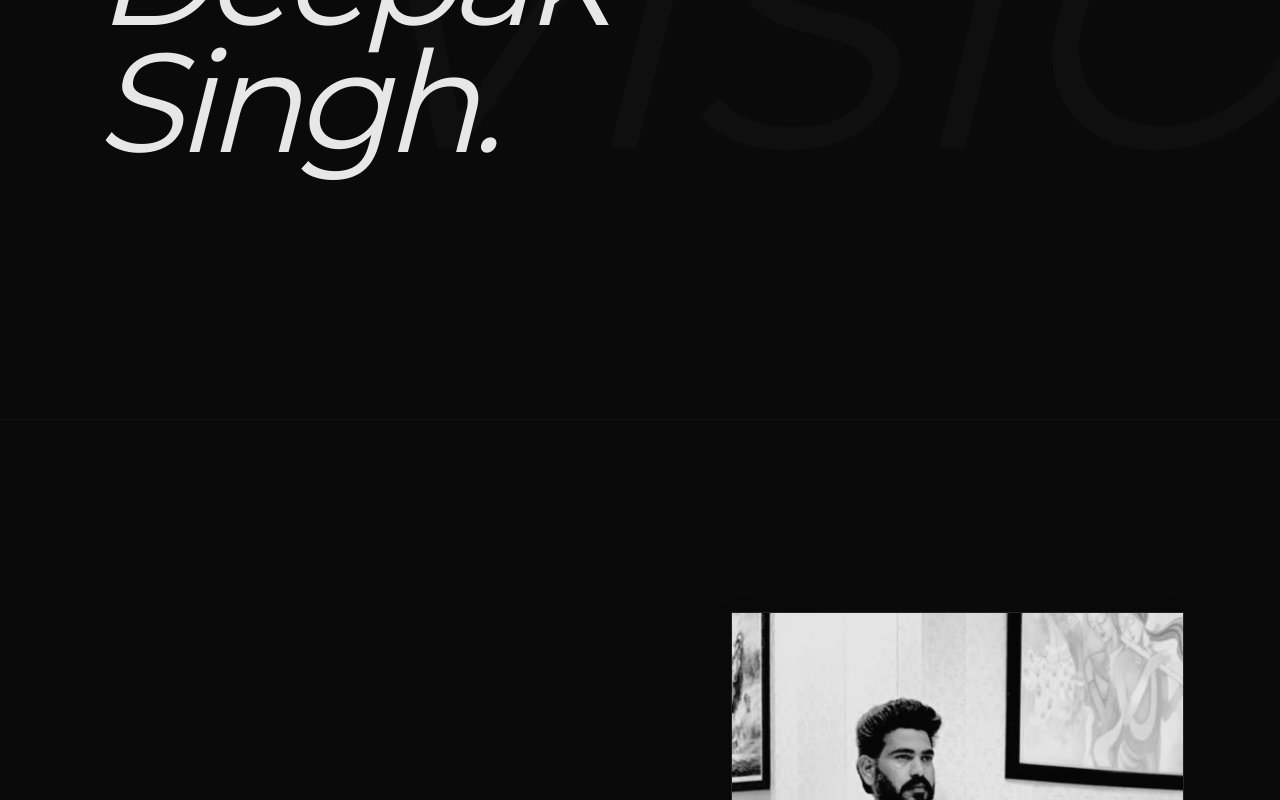
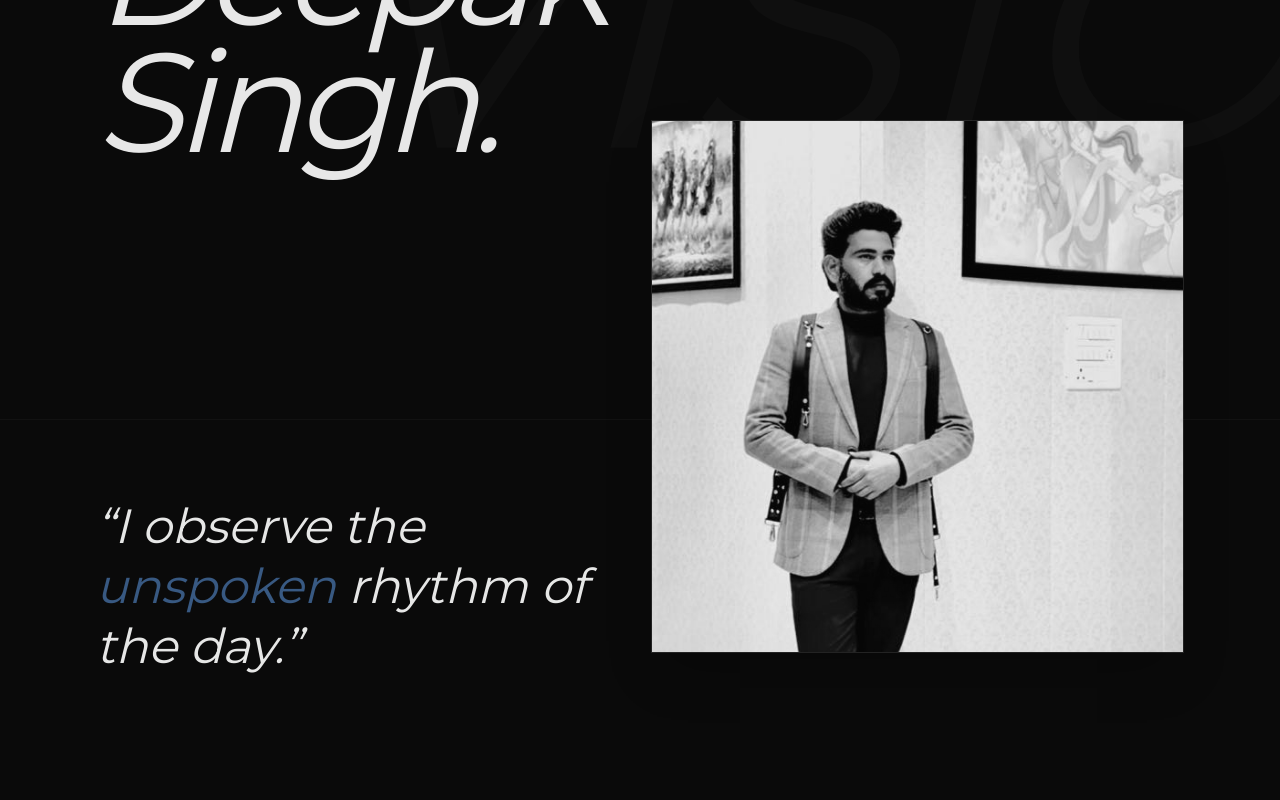
Before and after one commit to xxo-swap/ransphotography, a Next.js app: page /about in a window 1280 px wide. Shown: the part 380-1180 px from the top of the page. Built offline with nearby package versions, Linux system fonts and the light colour scheme.

Commit message:
added film teaser

```diff
--- a/app/about/page.tsx
+++ b/app/about/page.tsx
@@ -64,7 +64,6 @@ export default function FounderAboutPage() {
       ref={containerRef}
       className="bg-[var(--color-dark)] text-white overflow-x-hidden relative w-full"
     >
-
       {/* 1. HERO SECTION */}
       <section className="relative h-screen flex flex-col justify-center px-6 md:px-24 overflow-hidden border-b border-white/[0.03]">
         <div className="z-10 relative">
@@ -84,7 +83,7 @@ export default function FounderAboutPage() {
 
       {/* 2. IMAGE SECTION: Floating Portrait */}
       <section className="portrait-container relative py-32 md:py-48 px-6 md:px-24 flex justify-end">
-        <div className="relative w-full md:w-5/12 aspect-[4/5] overflow-hidden border border-white/10 shadow-2xl z-10 portrait-parallax">
+        <div className="absolute top-[-300px] w-full md:w-5/12 aspect-[5/5] overflow-hidden border border-white/10 shadow-2xl z-10 portrait-parallax">
           <Image
             src={FOUNDER_DATA.image}
             alt={FOUNDER_DATA.name}
```
